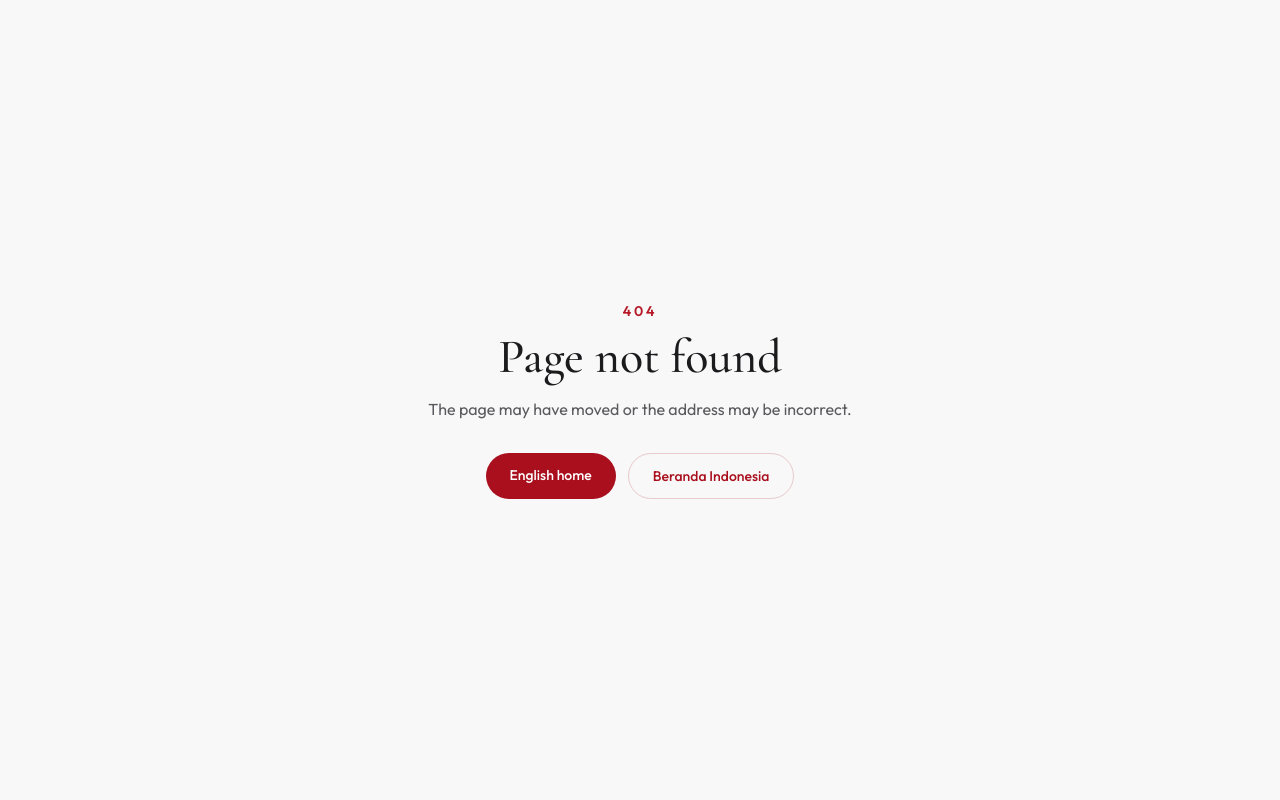
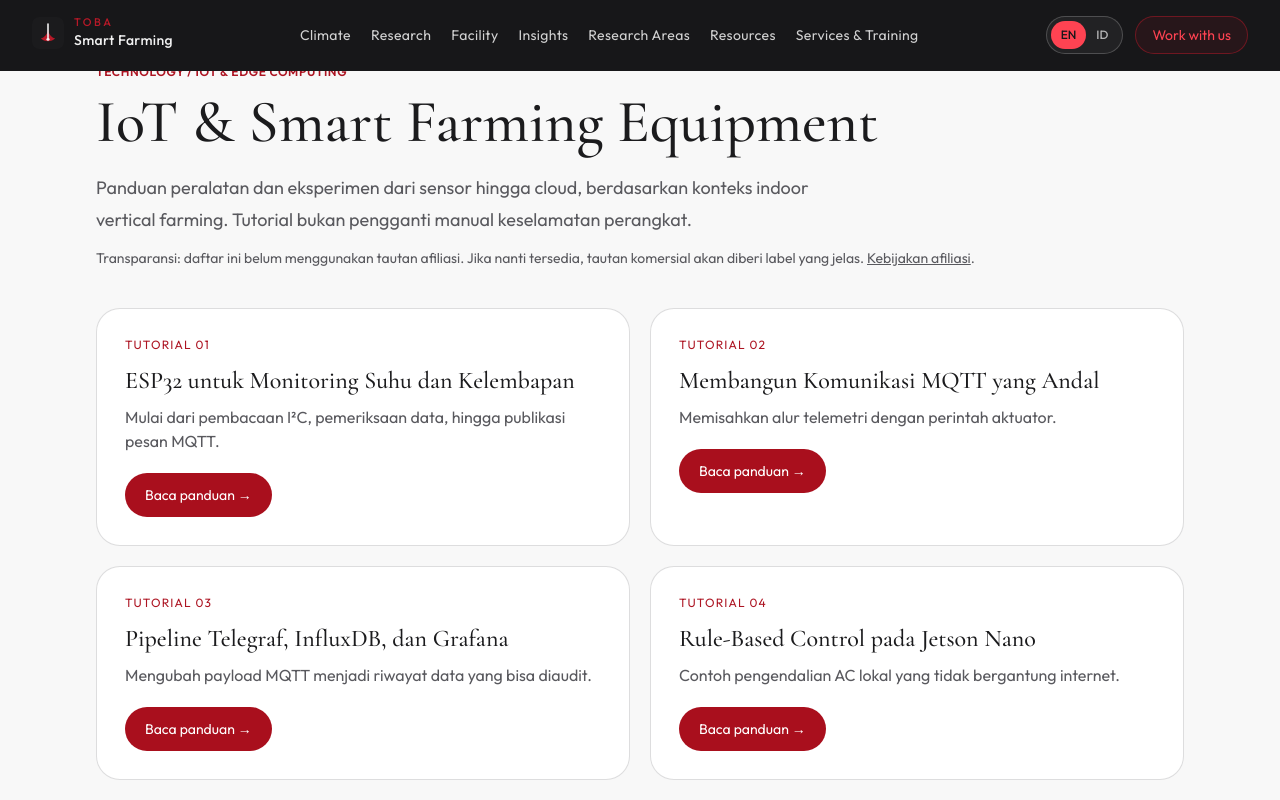
Before and after one commit to albertsagala/tobafarm, a Next.js app: page /equipment in a window 1280 px wide. Before the commit this address had no page. Shown: the top 800 px of the page. Built offline with nearby package versions, Linux system fonts and the light colour scheme.

Commit message:
Add monetization foundation: equipment guides, privacy and affiliate transparency

```diff
--- /dev/null
+++ b/src/app/equipment/page.tsx
@@ -0,0 +1,3 @@
+import type {Metadata} from "next";import Link from "next/link";import {equipmentGuides} from "@/lib/equipment-guides";import {Header} from "@/components/Header";import {Footer} from "@/components/Footer";
+export const metadata:Metadata={title:"IoT & Smart Farming Equipment | Tutorials",description:"Tutorial praktis ESP32, MQTT, Grafana, Jetson Nano, Cloudflare Tunnel, sensor mikroklimat dan pH/EC.",alternates:{canonical:"/equipment/"}};
+export default function Equipment(){return <><Header locale="en"/><main id="main" className="mx-auto max-w-6xl px-5 py-16 md:px-8"><p className="text-xs font-semibold uppercase tracking-wider text-teal-deep">Technology / IoT & Edge Computing</p><h1 className="font-display mt-3 text-4xl text-forest-deep md:text-6xl">IoT & Smart Farming Equipment</h1><p className="mt-5 max-w-3xl text-lg leading-8 text-muted">Panduan peralatan dan eksperimen dari sensor hingga cloud, berdasarkan konteks indoor vertical farming. Tutorial bukan pengganti manual keselamatan perangkat.</p><p className="mt-3 text-sm text-muted">Transparansi: daftar ini belum menggunakan tautan afiliasi. Jika nanti tersedia, tautan komersial akan diberi label yang jelas. <Link className="underline" href="/affiliate-disclosure/">Kebijakan afiliasi</Link>.</p><div className="mt-10 grid gap-5 md:grid-cols-2">{equipmentGuides.map((g,i)=><article key={g.slug} className="rounded-3xl border border-[var(--line)] bg-white p-7"><p className="text-xs uppercase tracking-widest text-teal-deep">Tutorial {String(i+1).padStart(2,"0")}</p><h2 className="font-display mt-3 text-2xl text-forest-deep">{g.title}</h2><p className="mt-2 text-muted">{g.summary}</p><Link className="mt-5 inline-block rounded-full bg-forest px-5 py-3 text-sm text-white" href={`/equipment/${g.slug}/`}>Baca panduan →</Link></article>)}</div></main><Footer locale="en"/></>}
```
